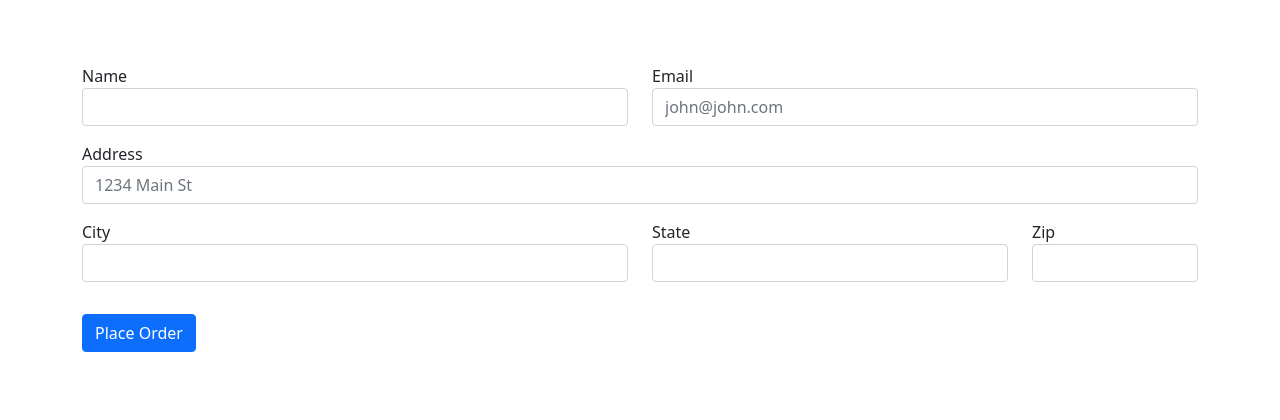
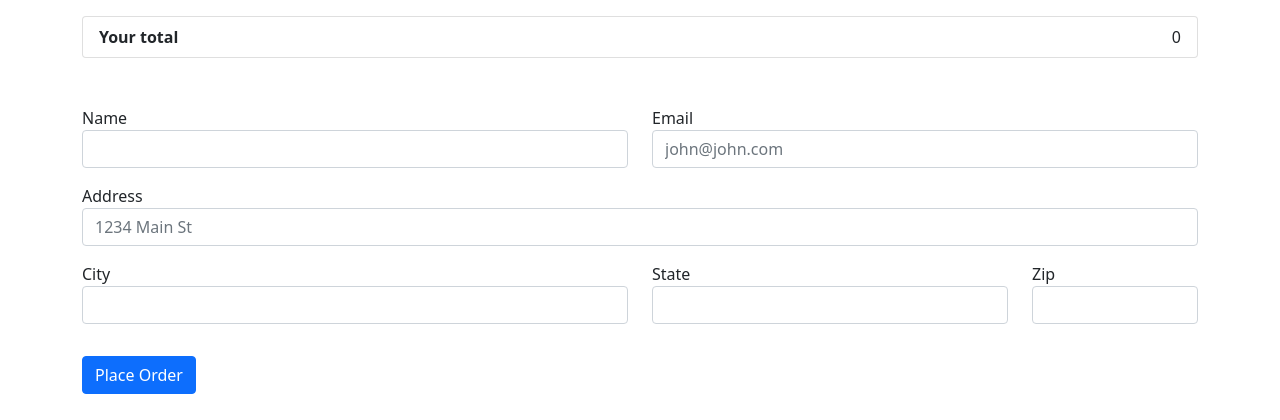
Before and after one commit to VikMaamaa/Django-Ecommerce, a Django app: page /checkout/ in a window 1280 px wide. Shown: the top 420 px of the page. Run offline with Django 4.2, Linux system fonts and the light colour scheme.

Commit message:
feat: adding total

```diff
--- a/ecomsite/shop/templates/shop/checkout.html
+++ b/ecomsite/shop/templates/shop/checkout.html
@@ -83,14 +83,23 @@
         cart = JSON.parse(localStorage.getItem('cart'))
     }
 
+    let total = 0
     for(item in cart){
         let name = cart[item][1]
         let quantity = cart[item][0]
+        let price = cart[item][2]
+        total = total + cart[item][2]
 
-        itemString = `<li class='list-group-item'>${name}-${quantity}</li>`
+
+
+        itemString = `  <li class='list-group-item'><span class=''>${quantity}</span>  of ${name}  <span class='badge bg-warning rounded-pill'>${price}</span></li>`
+
         $('#item_list').append(itemString)
     }
-
+    totalPrice = ` <li class='list-group-item d-flex justify-content-between align-items-center'><b>Your total</b>
+      ${total}
+      </li>`
+    $('#item_list').append(totalPrice)
     $('#items').val(JSON.stringify(cart))
 </script>
 </html>
```
